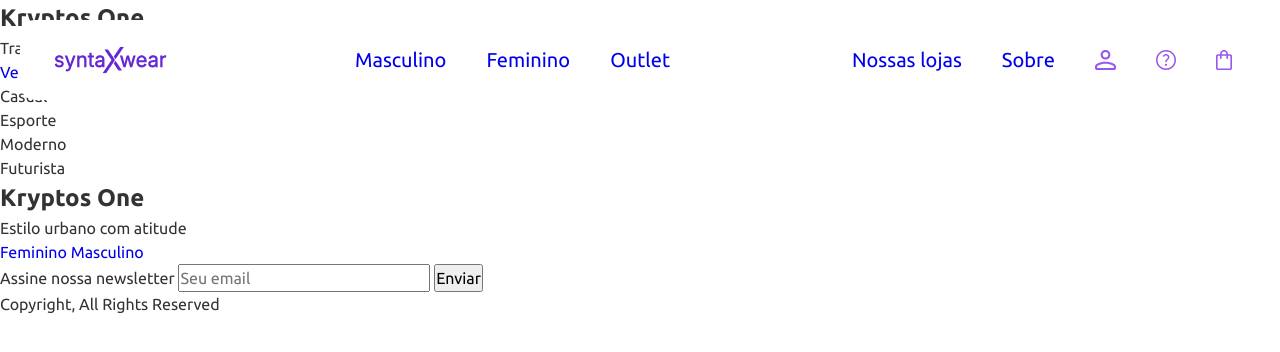
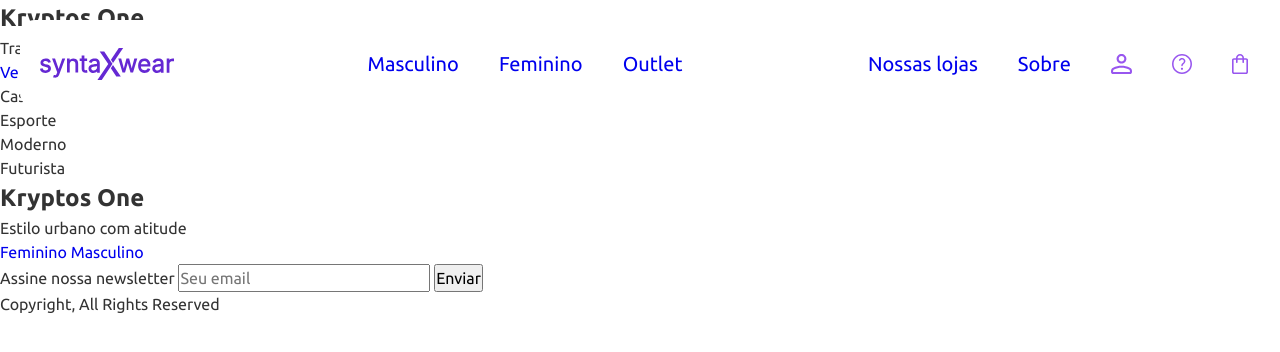
Before and after one commit to cezarviana/ecommerce-syntaxwear, a plain HTML site: page index.html in a window 1280 px wide. Drawn offline with Linux system fonts and the light colour scheme.

Commit message:
fix: alterado o tamanho do logo e padding

```diff
--- a/assets/css/components/header.css
+++ b/assets/css/components/header.css
@@ -10,11 +10,11 @@
     display: flex;
     justify-content: space-between;
     align-items: center;
-    padding: 20px 28px;
+    padding: 20px 12px;
 }
 
 .logo img {
-    height: 40px;
+    height: 48px;
 }
 
 .nav-center ul {
```
